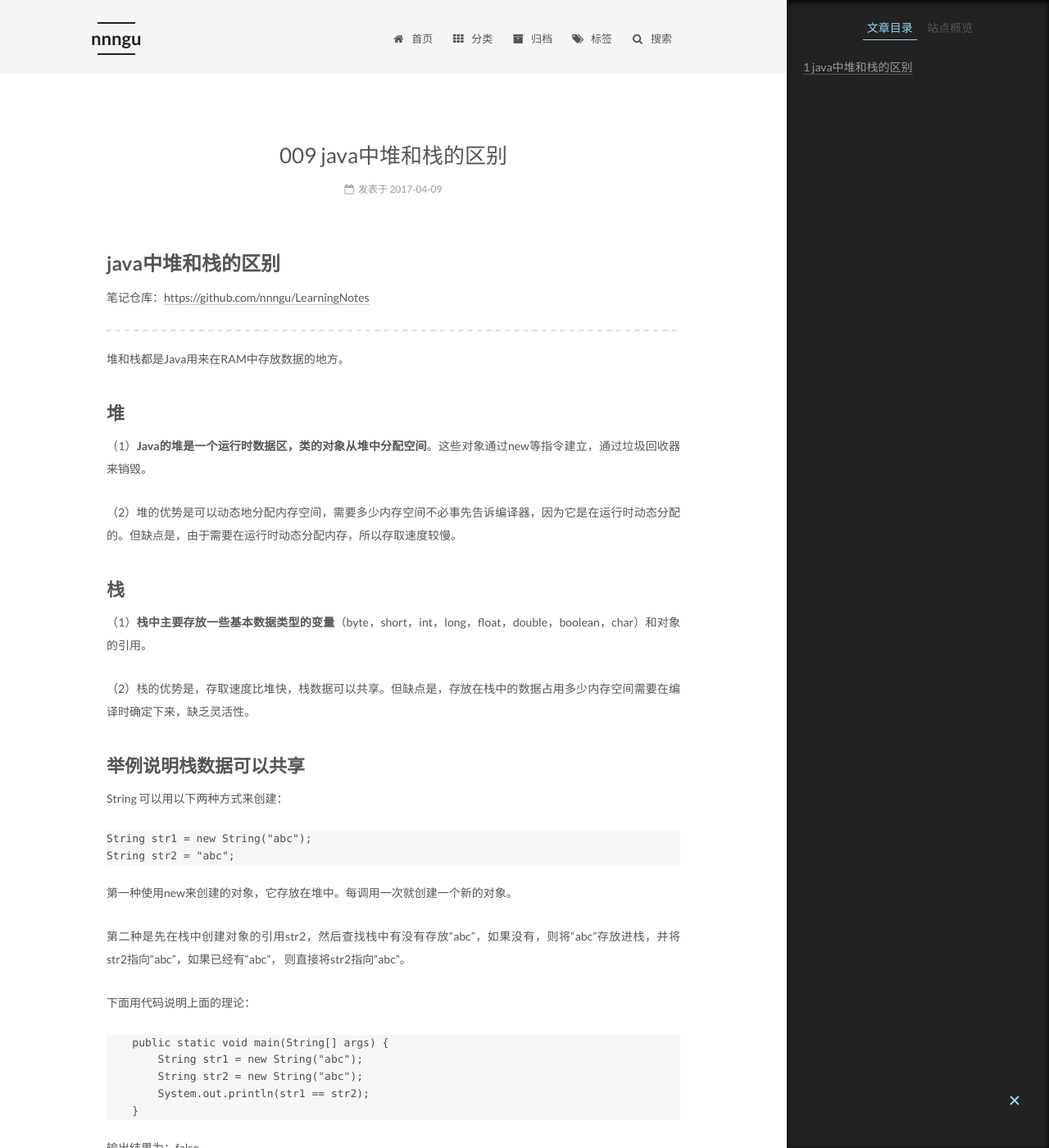
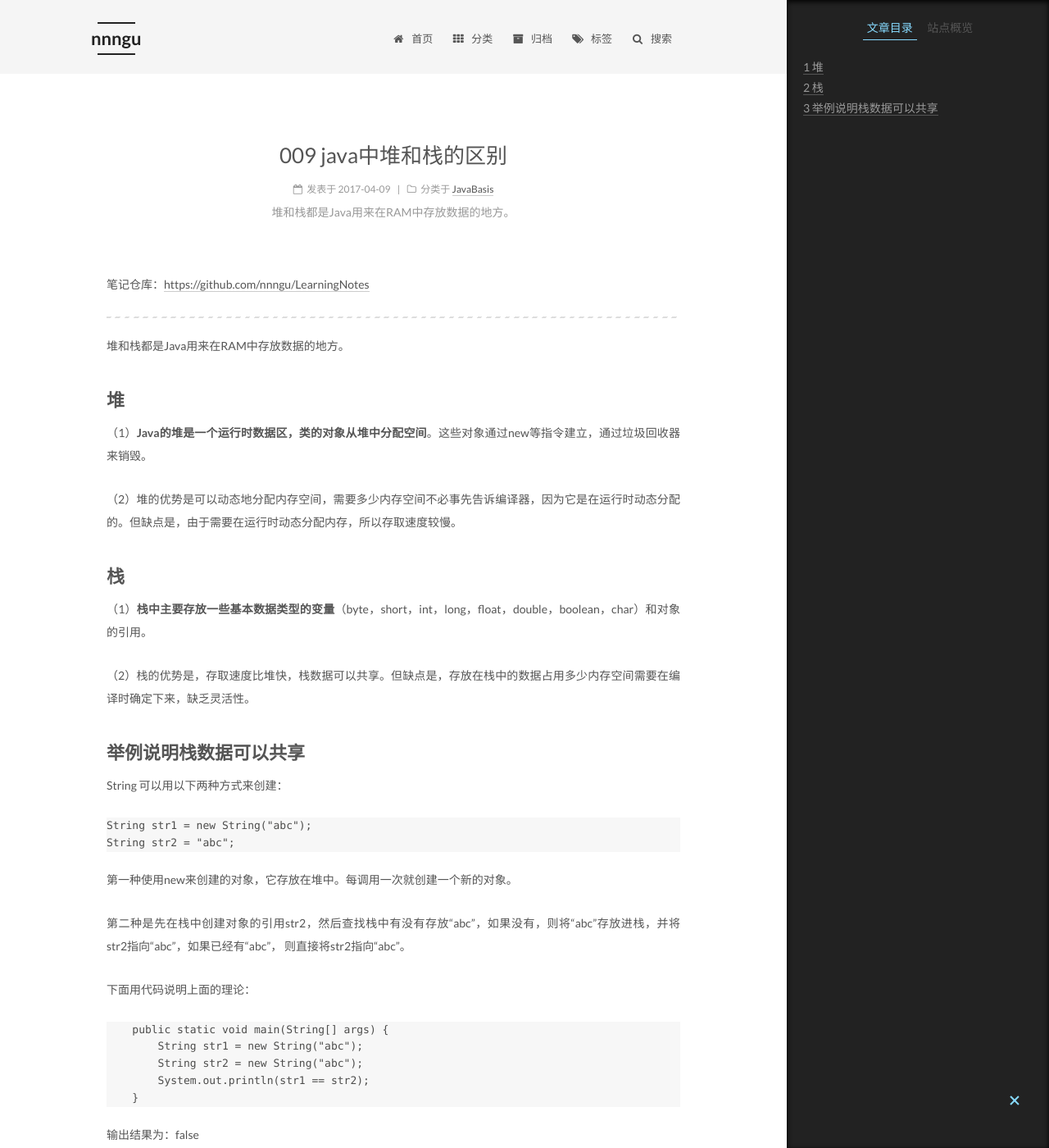
Before and after one commit to nnngu/LearningNotes, a Jekyll site: the page built from _posts/2017-04-09-009 java中堆和栈的区别.md, in a window 1280 px wide and 1400 px high. Shown: the whole window at 82% size. Built offline with Jekyll 4.4.1, drawn with Linux system fonts in a browser that asks for light colours.

Commit message:
修改文件: _posts/2017-04-09-009 java中堆和栈的区别.md

```diff
--- a/_posts/2017-04-09-009 java中堆和栈的区别.md
+++ b/_posts/2017-04-09-009 java中堆和栈的区别.md
@@ -1,4 +1,7 @@
-# java中堆和栈的区别
+---
+categories: JavaBasis
+description: 堆和栈都是Java用来在RAM中存放数据的地方。
+---
 
 笔记仓库：[https://github.com/nnngu/LearningNotes](https://github.com/nnngu/LearningNotes)
 
```
